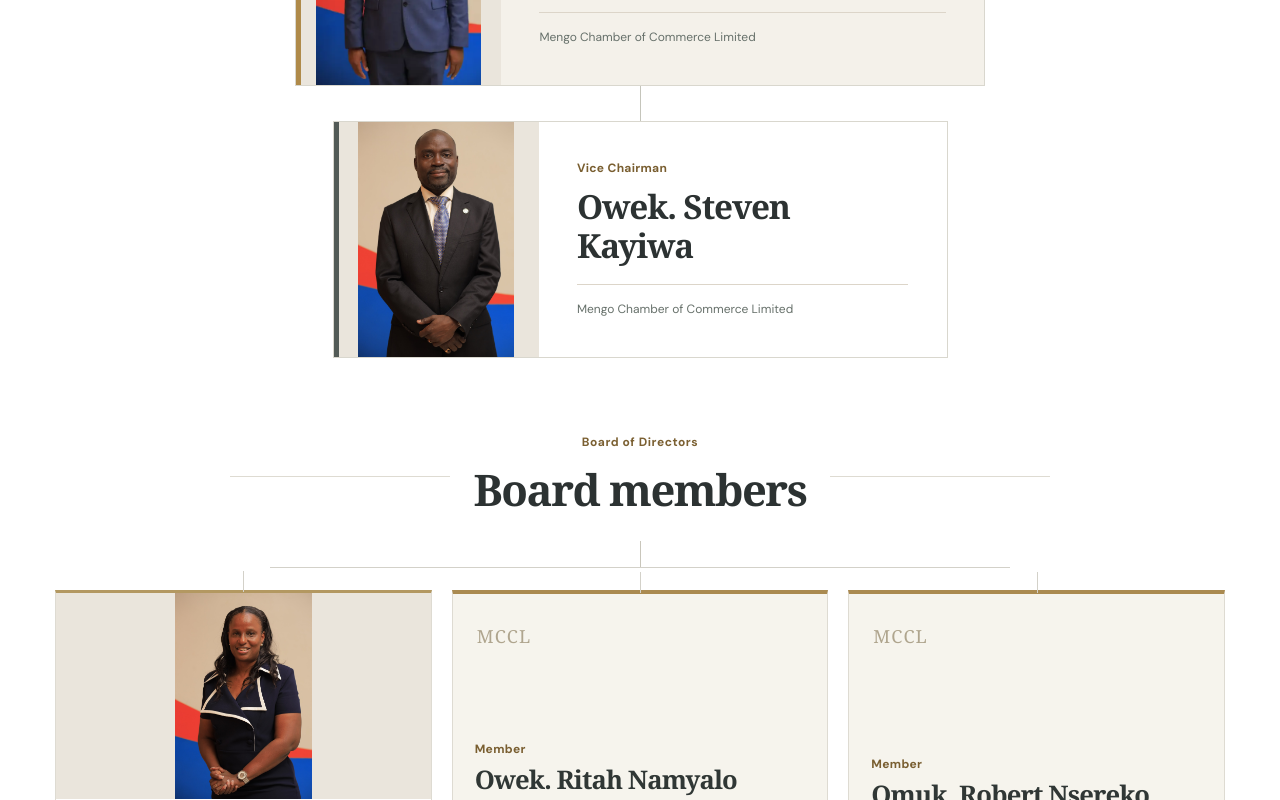
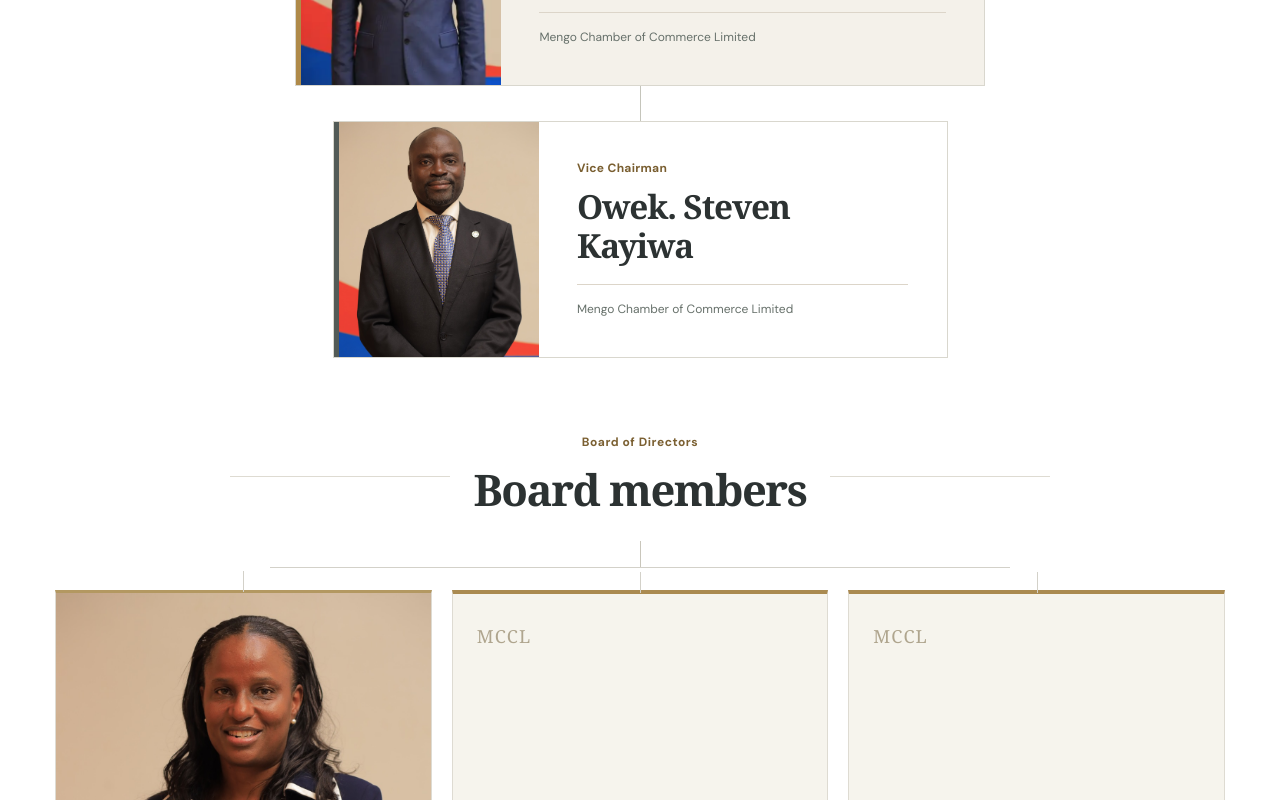
Before and after one commit to watumwa/mengo, a Next.js app: page /about/leadership in a window 1280 px wide. Shown: the part 840-1640 px from the top of the page. Built offline with nearby package versions, Linux system fonts and the light colour scheme.

Commit message:
Improve MCCL leadership portraits with half-body framing and responsive quality

```diff
--- a/app/about/leadership/leadership.css
+++ b/app/about/leadership/leadership.css
@@ -93,8 +93,8 @@
   display: block;
   width: 100%;
   height: 100%;
-  object-fit: contain;
-  object-position: center;
+  object-fit: cover;
+  object-position: center 6%;
 }
 .mcl-leader-copy {
   min-width: 0;
@@ -182,7 +182,11 @@
   left: 50%;
   top: -22px;
 }
-.mcl-member--photo .mcl-portrait { height: 206px; flex: none; }
+.mcl-member--photo .mcl-portrait {
+  height: clamp(295px, 28vw, 340px);
+  flex: none;
+  background: #eae5dc;
+}
 .mcl-member-info {
   padding: 19px 22px 24px;
   flex: 1;
@@ -255,7 +259,7 @@
   .mcl-member-grid { gap: 14px; }
   .mcl-member { flex-basis: calc((100% - 14px) / 2); }
   .mcl-member-info { padding: 17px; }
-  .mcl-member--photo .mcl-portrait { height: 175px; }
+  .mcl-member--photo .mcl-portrait { height: 260px; }
   .mcl-member h3 { font-size: 21px; }
   .mcl-board-branches { display: none; }
   .mcl-member-grid { padding-top: 8px; }
--- a/app/about/leadership/page.tsx
+++ b/app/about/leadership/page.tsx
@@ -1,7 +1,7 @@
 import Link from "next/link";
 import { ArrowRight, ArrowUpRight } from "lucide-react";
 import { Shell } from "../../components";
-import { ResponsivePhoto } from "../../ResponsivePhoto";
+import Image from "next/image";
 import { realPhotos, type ChamberPhoto } from "../../realPhotos";
 import "./leadership.css";
 
@@ -32,17 +32,27 @@ const members: Leader[] = [
   { name: "Francis Asisi Kimbowa", role: "Secretary", affiliation: "Buganda Royal Law Chambers" },
 ];
 
-function Portrait({ leader, sizes }: { leader: Leader; sizes: string }) {
+function Portrait({
+  leader,
+  sizes,
+  featured = false,
+}: {
+  leader: Leader;
+  sizes: string;
+  featured?: boolean;
+}) {
   if (!leader.photo) return null;
 
   return (
-    <figure className="mcl-portrait">
-      <ResponsivePhoto
-        photo={leader.photo}
-        width={600}
-        height={900}
+    <figure className={"mcl-portrait" + (featured ? " mcl-portrait--leader" : " mcl-portrait--member")}>
+      <Image
+        src={leader.photo.src}
+        alt={leader.photo.alt}
+        fill
         sizes={sizes}
-        style={{ objectFit: "contain", objectPosition: "center" }}
+        quality={90}
+        priority={featured && leader.role === "Chairman"}
+        style={{ objectFit: "cover", objectPosition: "center 6%" }}
       />
     </figure>
   );
@@ -51,7 +61,7 @@ function Portrait({ leader, sizes }: { leader: Leader; sizes: string }) {
 function LeadershipProfile({ leader, rank }: { leader: Leader; rank: "chair" | "vice" }) {
   return (
     <article className={"mcl-leader mcl-leader--" + rank}>
-      <Portrait leader={leader} sizes="(max-width: 620px) 36vw, 210px" />
+      <Portrait leader={leader} featured sizes="(max-width: 520px) 38vw, (max-width: 700px) 36vw, 205px" />
       <div className="mcl-leader-copy">
         <p className="mcl-position">{leader.role}</p>
         <h3>{leader.name}</h3>
@@ -65,7 +75,7 @@ function BoardProfile({ leader }: { leader: Leader }) {
   return (
     <article className={"mcl-member" + (leader.photo ? " mcl-member--photo" : " mcl-member--text")}>
       {leader.photo ? (
-        <Portrait leader={leader} sizes="(max-width: 650px) 40vw, (max-width: 1020px) 42vw, 340px" />
+        <Portrait leader={leader} sizes="(max-width: 520px) 38vw, (max-width: 980px) 46vw, 380px" />
       ) : (
         <div className="mcl-member-type" aria-hidden="true">MCCL</div>
       )}
```
